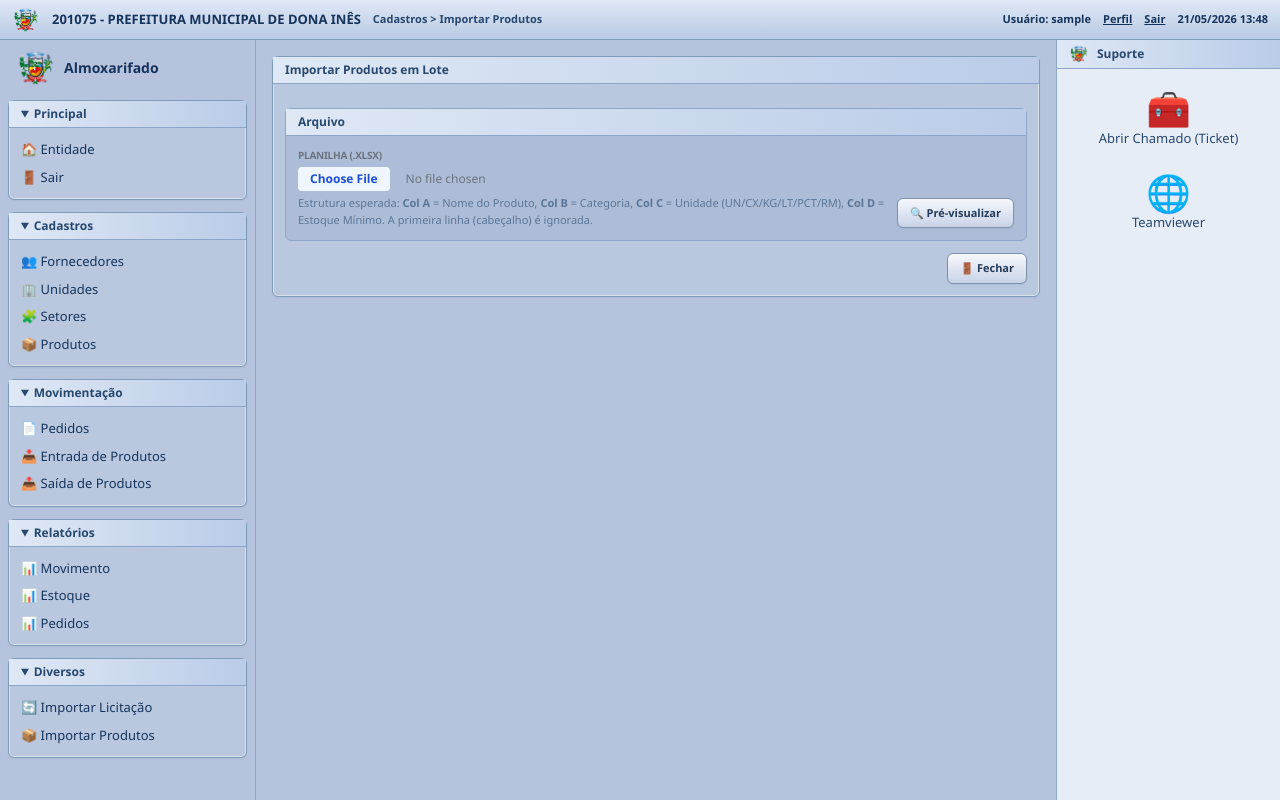
After one commit to marcosferreira/almoxarifado, a Django app: page /importar-produtos/ in a window 1280 px wide. The commit adds this page. Run offline with Django 5.2, Linux system fonts and the light colour scheme; the visitor is signed in with stand-in values (Sample User, id 1); some libraries are stand-ins or nearby versions.

Commit message:
feat(importacao): adicionar importacao em lote de produtos via planilha XLSX com preview
- View importar_produtos com workflow em 2 passos (preview + confirmacao)
- Leitura de XLSX via openpyxl (colunas: nome, categoria, unidade, estoque_minimo)
- Normalizacao de unidades (UN/CX/KG/LT/PCT/RM) com fallback UN
- Preview com indicacao de produtos ja cadastrados (skip na confirmacao)
- Criacao automatica de categorias novas via get_or_create
- Sessao para armazenar dados entre preview e confirmacao
- 7 testes: formulario, sem arquivo, preview, confirmacao, duplicados, planilha vazia, negado solicitante

```diff
--- a/estoque/urls.py
+++ b/estoque/urls.py
@@ -67,6 +67,7 @@ urlpatterns = [
     path("relatorios/estoque/", views.relatorio_estoque, name="relatorio_estoque"),
     path("relatorios/pedidos/", views.relatorio_pedidos, name="relatorio_pedidos"),
     path("importar-licitacao/", views.importar_licitacao, name="importar_licitacao"),
+    path("importar-produtos/", views.importar_produtos, name="importar_produtos"),
     # PDF
     path("pedidos/<int:pk>/pdf/", views.pedido_pdf, name="pedido_pdf"),
     path("produtos/<int:pk>/ficha-pdf/", views.produto_ficha_pdf, name="produto_ficha_pdf"),
--- a/estoque/views/__init__.py
+++ b/estoque/views/__init__.py
@@ -38,6 +38,7 @@ from .relatorios import (
 )
 from .pdf import pedido_pdf, produto_ficha_pdf
 from .auth import profile
+from .importar_produtos import importar_produtos
 
 __all__ = [
     "produtos_por_fornecedor",
@@ -75,4 +76,5 @@ __all__ = [
     "pedido_pdf",
     "produto_ficha_pdf",
     "profile",
+    "importar_produtos",
 ]
--- /dev/null
+++ b/estoque/views/importar_produtos.py
@@ -0,0 +1,147 @@
+from decimal import Decimal
+from typing import Any
+
+from django.http import HttpRequest, HttpResponse
+from django.db import transaction
+from django.contrib import messages
+from ._base import (
+    render, redirect,
+    login_required, _tem_papel,
+    Produto,
+)
+
+
+UNIDADES_VALIDAS = {"UN", "CX", "KG", "LT", "PCT", "RM"}
+
+
+def _normalizar_unidade(valor: str) -> str:
+    valor = str(valor or "").strip().upper()
+    if valor in UNIDADES_VALIDAS:
+        return valor
+    return "UN"
+
+
+def _parse_decimal(valor: Any) -> Decimal:
+    try:
+        return Decimal(str(valor or "0"))
+    except Exception:
+        return Decimal("0")
+
+
+@_tem_papel("Almoxarife", "Comprador", "Administrador")
+def importar_produtos(request: HttpRequest) -> HttpResponse:
+    preview: list[dict[str, Any]] = []
+    erros: list[str] = []
+    nome_importacao = ""
+
+    if request.method == "POST":
+        confirmar = request.POST.get("confirmar", "")
+
+        if confirmar:
+            session_data = request.session.pop("importar_produtos", None)
+            if not session_data:
+                messages.error(request, "Sessão expirada. Faça o upload novamente.")
+                return render(request, "estoque/importar_produtos.html", {"nome_importacao": nome_importacao})
+
+            importados = 0
+            pulados = 0
+            with transaction.atomic():
+                for item in session_data:
+                    nome = item["nome"]
+                    categoria_nome = item["categoria"]
+                    unidade = item["unidade"]
+                    estoque_min = Decimal(item["estoque_minimo"])
+
+                    if not nome:
+                        continue
+
+                    from ..models import Categoria
+                    categoria, _ = Categoria.objects.get_or_create(nome=categoria_nome)
+
+                    produto, created = Produto.objects.get_or_create(
+                        nome__iexact=nome,
+                        defaults={
+                            "nome": nome,
+                            "categoria": categoria,
+                            "unidade_medida": unidade,
+                            "estoque_minimo": estoque_min,
+                        },
+                    )
+                    if created:
+                        importados += 1
+                    else:
+                        pulados += 1
+
+            messages.success(
+                request,
+                f"Importação concluída: {importados} produto(s) criado(s), {pulados} já existente(s).",
+            )
+            return redirect("importar_produtos")
+
+        arquivo = request.FILES.get("arquivo")
+        if not arquivo:
+            messages.error(request, "Selecione um arquivo XLSX para importar.")
+            return render(request, "estoque/importar_produtos.html", {"nome_importacao": nome_importacao})
+
+        if not arquivo.name.lower().endswith(".xlsx"):
+            messages.error(request, "Apenas arquivos Excel (.xlsx) são aceitos.")
+            return render(request, "estoque/importar_produtos.html", {"nome_importacao": nome_importacao})
+
+        try:
+            from openpyxl import load_workbook
+            wb = load_workbook(arquivo, read_only=True, data_only=True)
+            ws = wb.active
+            if ws is None:
+                messages.error(request, "Planilha sem abas.")
+                wb.close()
+                return render(request, "estoque/importar_produtos.html", {"nome_importacao": nome_importacao})
+
+            session_data: list[dict[str, Any]] = []
+            for i, row in enumerate(ws.iter_rows(values_only=True)):
+                if i == 0:
+                    continue  # header row
+
+                nome = str(row[0] or "").strip() if len(row) > 0 else ""
+                if not nome:
+                    continue
+
+                categoria_nome = str(row[1] or "Importação").strip() if len(row) > 1 else "Importação"
+                if not categoria_nome:
+                    categoria_nome = "Importação"
+
+                unidade = _normalizar_unidade(str(row[2] or "")) if len(row) > 2 else "UN"
+                estoque_min = _parse_decimal(row[3] if len(row) > 3 else None)
+
+                ja_existe = Produto.objects.filter(nome__iexact=nome).exists()
+
+                preview.append({
+                    "nome": nome,
+                    "categoria": categoria_nome,
+                    "unidade": unidade,
+                    "estoque_minimo": float(estoque_min),
+                    "encontrado": ja_existe,
+                })
+
+                if not ja_existe:
+                    session_data.append({
+                        "nome": nome,
+                        "categoria": categoria_nome,
+                        "unidade": unidade,
+                        "estoque_minimo": str(estoque_min),
+                    })
+
+            wb.close()
+
+            if not preview:
+                messages.warning(request, "Nenhum produto encontrado na planilha (apenas cabeçalhos?).")
+            else:
+                request.session["importar_produtos"] = session_data
+
+        except Exception as e:
+            messages.error(request, f"Erro ao processar o arquivo: {e}")
+
+    return render(
+        request,
+        "estoque/importar_produtos.html",
+        {"preview": preview, "erros": erros, "nome_importacao": nome_importacao},
+    )
--- a/templates/base.html
+++ b/templates/base.html
@@ -218,6 +218,7 @@
                 <summary class="window-title cursor-pointer">Diversos</summary>
                 <div class="p-3 text-[13px] space-y-2">
                     <a href="{% url 'importar_licitacao' %}" class="block hover:underline">🔄 Importar Licitação</a>
+                    <a href="{% url 'importar_produtos' %}" class="block hover:underline">📦 Importar Produtos</a>
                 </div>
             </details>
         </aside>
--- /dev/null
+++ b/templates/estoque/importar_produtos.html
@@ -0,0 +1,94 @@
+{% extends 'base.html' %}
+
+{% block title %}Importar Produtos - Almoxarifado{% endblock %}
+
+{% block breadcrumb %}Cadastros > Importar Produtos{% endblock %}
+
+{% block content %}
+<div class="window-panel max-w-5xl">
+    <div class="window-title">Importar Produtos em Lote</div>
+    <div class="p-3 space-y-3 text-[12px]">
+
+        <form method="post" enctype="multipart/form-data" class="space-y-3">
+            {% csrf_token %}
+            <div class="section-box">
+                <div class="window-title -mx-3 -mt-3 mb-3">Arquivo</div>
+                <div class="grid grid-cols-1 md:grid-cols-[1fr_auto] gap-2 items-end">
+                    <div>
+                        <label>Planilha (.xlsx)</label>
+                        <input type="file" name="arquivo" accept=".xlsx">
+                        <p class="text-[11px] themed-muted mt-1">
+                            Estrutura esperada: <strong>Col A</strong> = Nome do Produto,
+                            <strong>Col B</strong> = Categoria,
+                            <strong>Col C</strong> = Unidade (UN/CX/KG/LT/PCT/RM),
+                            <strong>Col D</strong> = Estoque Mínimo.
+                            A primeira linha (cabeçalho) é ignorada.
+                        </p>
+                    </div>
+                    <button type="submit" class="action-btn w-auto">🔍 Pré-visualizar</button>
+                </div>
+            </div>
+
+            {% if erros %}
+            <div class="section-box border-red-400 bg-red-50 space-y-1">
+                <p class="font-bold text-red-700">Erros encontrados:</p>
+                {% for erro in erros %}
+                <p class="text-red-600">{{ erro }}</p>
+                {% endfor %}
+            </div>
+            {% endif %}
+        </form>
+
+        {% if preview %}
+        <div class="window-panel overflow-x-auto themed-table-wrap">
+            <div class="window-title">Pré-visualização — {{ preview|length }} linha(s)</div>
+            <table class="min-w-full text-[11px]">
+                <thead class="themed-table-head">
+                    <tr>
+                        <th class="px-2 py-1 themed-th text-left">#</th>
+                        <th class="px-2 py-1 themed-th text-left">Nome do Produto</th>
+                        <th class="px-2 py-1 themed-th text-left">Categoria</th>
+                        <th class="px-2 py-1 themed-th text-center w-16">Unid.</th>
+                        <th class="px-2 py-1 themed-th text-right w-24">Est. Mínimo</th>
+                        <th class="px-2 py-1 themed-th text-center w-28">Status</th>
+                    </tr>
+                </thead>
+                <tbody>
+                    {% for linha in preview %}
+                    <tr class="themed-row {% if linha.encontrado %}bg-yellow-50{% endif %}">
+                        <td class="px-2 py-1 themed-td">{{ forloop.counter }}</td>
+                        <td class="px-2 py-1 themed-td themed-strong">{{ linha.nome }}</td>
+                        <td class="px-2 py-1 themed-td themed-muted">{{ linha.categoria }}</td>
+                        <td class="px-2 py-1 themed-td text-center">{{ linha.unidade }}</td>
+                        <td class="px-2 py-1 themed-td text-right">{{ linha.estoque_minimo }}</td>
+                        <td class="px-2 py-1 themed-td text-center">
+                            {% if linha.encontrado %}
+                            <span class="text-yellow-700 font-semibold">Já cadastrado</span>
+                            {% else %}
+                            <span class="text-green-700 font-semibold">✓ Novo</span>
+                            {% endif %}
+                        </td>
+                    </tr>
+                    {% endfor %}
+                </tbody>
+            </table>
+        </div>
+
+        <form method="post" class="section-box flex items-center justify-between">
+            {% csrf_token %}
+            <p class="themed-muted">
+                Produtos <strong>já cadastrados</strong> (mesmo nome) serão ignorados.
+                Categorias novas serão criadas automaticamente.
+            </p>
+            <button type="submit" name="confirmar" value="1" class="action-btn w-auto" style="background: linear-gradient(to bottom, #d8efe3, #b8dfcc); color: #166534; border-color: #86cba8;">
+                ✅ Confirmar Importação
+            </button>
+        </form>
+        {% endif %}
+
+        <div class="flex justify-end">
+            <a href="{% url 'dashboard' %}" class="action-btn w-auto">🚪 Fechar</a>
+        </div>
+    </div>
+</div>
+{% endblock %}
```
Also changed, not shown: estoque/tests/test_views_importar_produtos.py (added, +93 -0 lines).
